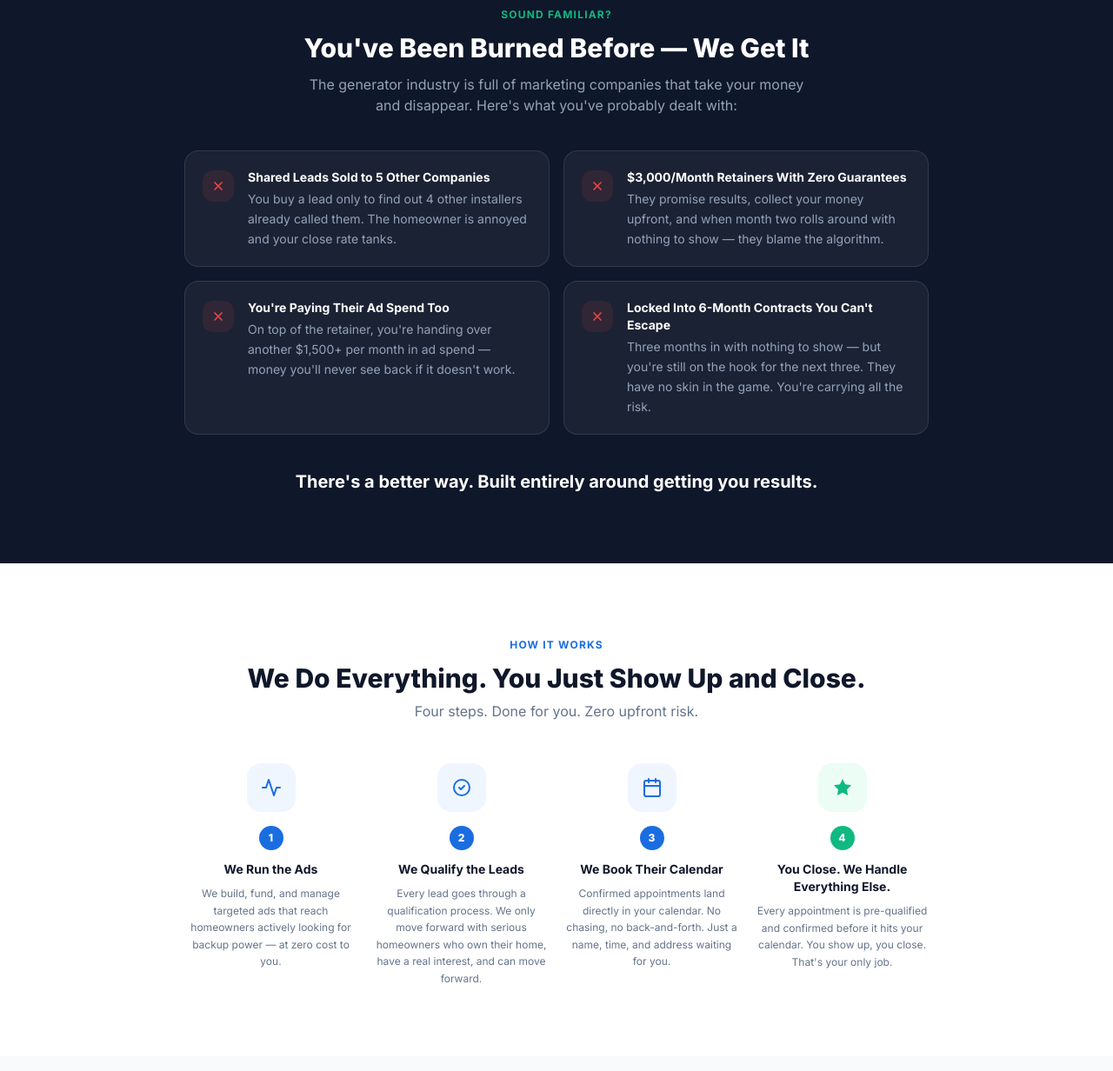
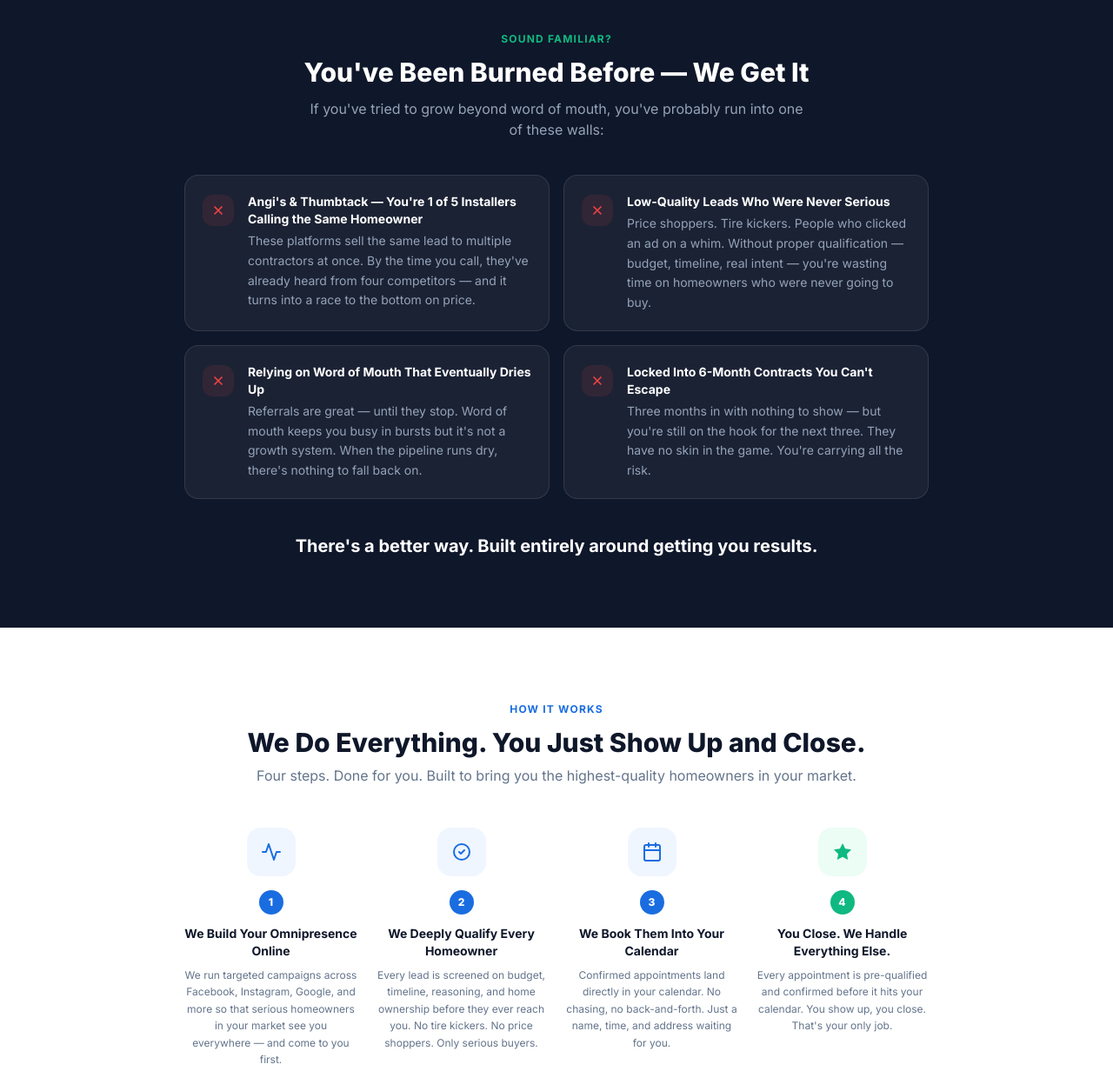
Before and after one commit to tonycantu123/hardhatpro-funnel, a website: page index.html in a window 1280 px wide. Shown: the part 844-2076 px from the top of the page at 87% size. Drawn offline with nearby package versions, Linux system fonts and the light colour scheme.

Commit message:
Update pain points to Angi/Thumbtack/word of mouth, remove retainer/ad spend language, update how it works

```diff
--- a/index.html
+++ b/index.html
@@ -47,7 +47,7 @@
 
       <!-- Subline -->
       <p class="text-base md:text-lg text-slate-500 mb-5 max-w-xl mx-auto" style="font-weight:500">
-        We run the ads, qualify the leads, and book them straight into your calendar. No shared leads. No cold calling. Just qualified homeowners ready to buy a generator — showing up at your door.
+        We build your online presence, qualify every homeowner on budget, timeline, and intent, then book them straight into your calendar. Just serious, pre-vetted homeowners ready to install — showing up at your door.
       </p>
 
       <!-- CTA -->
@@ -68,7 +68,7 @@
       <div class="text-center mb-10">
         <span class="inline-block text-xs uppercase tracking-widest text-[#10B981] mb-3" style="font-weight:700;letter-spacing:0.1em">Sound Familiar?</span>
         <h2 class="text-2xl md:text-3xl text-white mb-3" style="font-weight:800">You've Been Burned Before — We Get It</h2>
-        <p class="text-slate-400 max-w-xl mx-auto text-sm md:text-base">The generator industry is full of marketing companies that take your money and disappear. Here's what you've probably dealt with:</p>
+        <p class="text-slate-400 max-w-xl mx-auto text-sm md:text-base">If you've tried to grow beyond word of mouth, you've probably run into one of these walls:</p>
       </div>
       <div class="grid md:grid-cols-2 gap-4">
 
@@ -77,8 +77,8 @@
             <svg width="16" height="16" viewBox="0 0 24 24" fill="none"><path d="M18 6L6 18M6 6l12 12" stroke="#EF4444" stroke-width="2.5" stroke-linecap="round"/></svg>
           </div>
           <div>
-            <p class="text-white text-sm mb-1" style="font-weight:700">Shared Leads Sold to 5 Other Companies</p>
-            <p class="text-slate-400 text-sm leading-relaxed">You buy a lead only to find out 4 other installers already called them. The homeowner is annoyed and your close rate tanks.</p>
+            <p class="text-white text-sm mb-1" style="font-weight:700">Angi's & Thumbtack — You're 1 of 5 Installers Calling the Same Homeowner</p>
+            <p class="text-slate-400 text-sm leading-relaxed">These platforms sell the same lead to multiple contractors at once. By the time you call, they've already heard from four competitors — and it turns into a race to the bottom on price.</p>
           </div>
         </div>
 
@@ -87,8 +87,8 @@
             <svg width="16" height="16" viewBox="0 0 24 24" fill="none"><path d="M18 6L6 18M6 6l12 12" stroke="#EF4444" stroke-width="2.5" stroke-linecap="round"/></svg>
           </div>
           <div>
-            <p class="text-white text-sm mb-1" style="font-weight:700">$3,000/Month Retainers With Zero Guarantees</p>
-            <p class="text-slate-400 text-sm leading-relaxed">They promise results, collect your money upfront, and when month two rolls around with nothing to show — they blame the algorithm.</p>
+            <p class="text-white text-sm mb-1" style="font-weight:700">Low-Quality Leads Who Were Never Serious</p>
+            <p class="text-slate-400 text-sm leading-relaxed">Price shoppers. Tire kickers. People who clicked an ad on a whim. Without proper qualification — budget, timeline, real intent — you're wasting time on homeowners who were never going to buy.</p>
           </div>
         </div>
 
@@ -97,8 +97,8 @@
             <svg width="16" height="16" viewBox="0 0 24 24" fill="none"><path d="M18 6L6 18M6 6l12 12" stroke="#EF4444" stroke-width="2.5" stroke-linecap="round"/></svg>
           </div>
           <div>
-            <p class="text-white text-sm mb-1" style="font-weight:700">You're Paying Their Ad Spend Too</p>
-            <p class="text-slate-400 text-sm leading-relaxed">On top of the retainer, you're handing over another $1,500+ per month in ad spend — money you'll never see back if it doesn't work.</p>
+            <p class="text-white text-sm mb-1" style="font-weight:700">Relying on Word of Mouth That Eventually Dries Up</p>
+            <p class="text-slate-400 text-sm leading-relaxed">Referrals are great — until they stop. Word of mouth keeps you busy in bursts but it's not a growth system. When the pipeline runs dry, there's nothing to fall back on.</p>
           </div>
         </div>
 
@@ -127,7 +127,7 @@
       <div class="text-center mb-12">
         <span class="inline-block text-xs uppercase tracking-widest text-[#1A6DE0] mb-3" style="font-weight:700;letter-spacing:0.1em">How It Works</span>
         <h2 class="text-2xl md:text-3xl text-[#0F172A]" style="font-weight:800">We Do Everything. You Just Show Up and Close.</h2>
-        <p class="text-slate-500 mt-2">Four steps. Done for you. Zero upfront risk.</p>
+        <p class="text-slate-500 mt-2">Four steps. Done for you. Built to bring you the highest-quality homeowners in your market.</p>
       </div>
       <div class="grid md:grid-cols-4 gap-5">
 
@@ -136,8 +136,8 @@
             <svg width="24" height="24" viewBox="0 0 24 24" fill="none"><path d="M22 12h-4l-3 9L9 3l-3 9H2" stroke="#1A6DE0" stroke-width="2" stroke-linecap="round" stroke-linejoin="round"/></svg>
           </div>
           <div class="w-7 h-7 rounded-full bg-[#1A6DE0] text-white text-xs flex items-center justify-center mx-auto mb-3" style="font-weight:800">1</div>
-          <p class="text-[#0F172A] text-sm mb-2" style="font-weight:700">We Run the Ads</p>
-          <p class="text-slate-500 text-xs leading-relaxed">We build, fund, and manage targeted ads that reach homeowners actively looking for backup power — at zero cost to you.</p>
+          <p class="text-[#0F172A] text-sm mb-2" style="font-weight:700">We Build Your Omnipresence Online</p>
+          <p class="text-slate-500 text-xs leading-relaxed">We run targeted campaigns across Facebook, Instagram, Google, and more so that serious homeowners in your market see you everywhere — and come to you first.</p>
         </div>
 
         <div class="text-center">
@@ -145,8 +145,8 @@
             <svg width="24" height="24" viewBox="0 0 24 24" fill="none"><path d="M9 12l2 2 4-4m6 2a9 9 0 11-18 0 9 9 0 0118 0z" stroke="#1A6DE0" stroke-width="2" stroke-linecap="round" stroke-linejoin="round"/></svg>
           </div>
           <div class="w-7 h-7 rounded-full bg-[#1A6DE0] text-white text-xs flex items-center justify-center mx-auto mb-3" style="font-weight:800">2</div>
-          <p class="text-[#0F172A] text-sm mb-2" style="font-weight:700">We Qualify the Leads</p>
-          <p class="text-slate-500 text-xs leading-relaxed">Every lead goes through a qualification process. We only move forward with serious homeowners who own their home, have a real interest, and can move forward.</p>
+          <p class="text-[#0F172A] text-sm mb-2" style="font-weight:700">We Deeply Qualify Every Homeowner</p>
+          <p class="text-slate-500 text-xs leading-relaxed">Every lead is screened on budget, timeline, reasoning, and home ownership before they ever reach you. No tire kickers. No price shoppers. Only serious buyers.</p>
         </div>
 
         <div class="text-center">
@@ -154,7 +154,7 @@
             <svg width="24" height="24" viewBox="0 0 24 24" fill="none"><rect x="3" y="4" width="18" height="18" rx="2" stroke="#1A6DE0" stroke-width="2"/><path d="M16 2v4M8 2v4M3 10h18" stroke="#1A6DE0" stroke-width="2" stroke-linecap="round"/></svg>
           </div>
           <div class="w-7 h-7 rounded-full bg-[#1A6DE0] text-white text-xs flex items-center justify-center mx-auto mb-3" style="font-weight:800">3</div>
-          <p class="text-[#0F172A] text-sm mb-2" style="font-weight:700">We Book Their Calendar</p>
+          <p class="text-[#0F172A] text-sm mb-2" style="font-weight:700">We Book Them Into Your Calendar</p>
           <p class="text-slate-500 text-xs leading-relaxed">Confirmed appointments land directly in your calendar. No chasing, no back-and-forth. Just a name, time, and address waiting for you.</p>
         </div>
 
@@ -275,7 +275,7 @@
         We only partner with one installer per market — and when we take you on, we're fully invested in your territory. We don't win unless you win. That's not a slogan, that's how the model is built.
       </p>
       <p class="text-slate-500 text-base leading-relaxed mb-6">
-        No shared leads. No long-term contracts. Everything is fully tailored to your territory and discussed on your free launch call.
+        Every detail — from your territory to your target homeowner profile — is fully tailored. We'll cover exactly how it works on your free launch call.
       </p>
       <a href="/booking" class="inline-flex items-center gap-1.5 text-[#1A6DE0] text-sm hover:underline" style="font-weight:600">
         Book your free launch call to get started →
```
